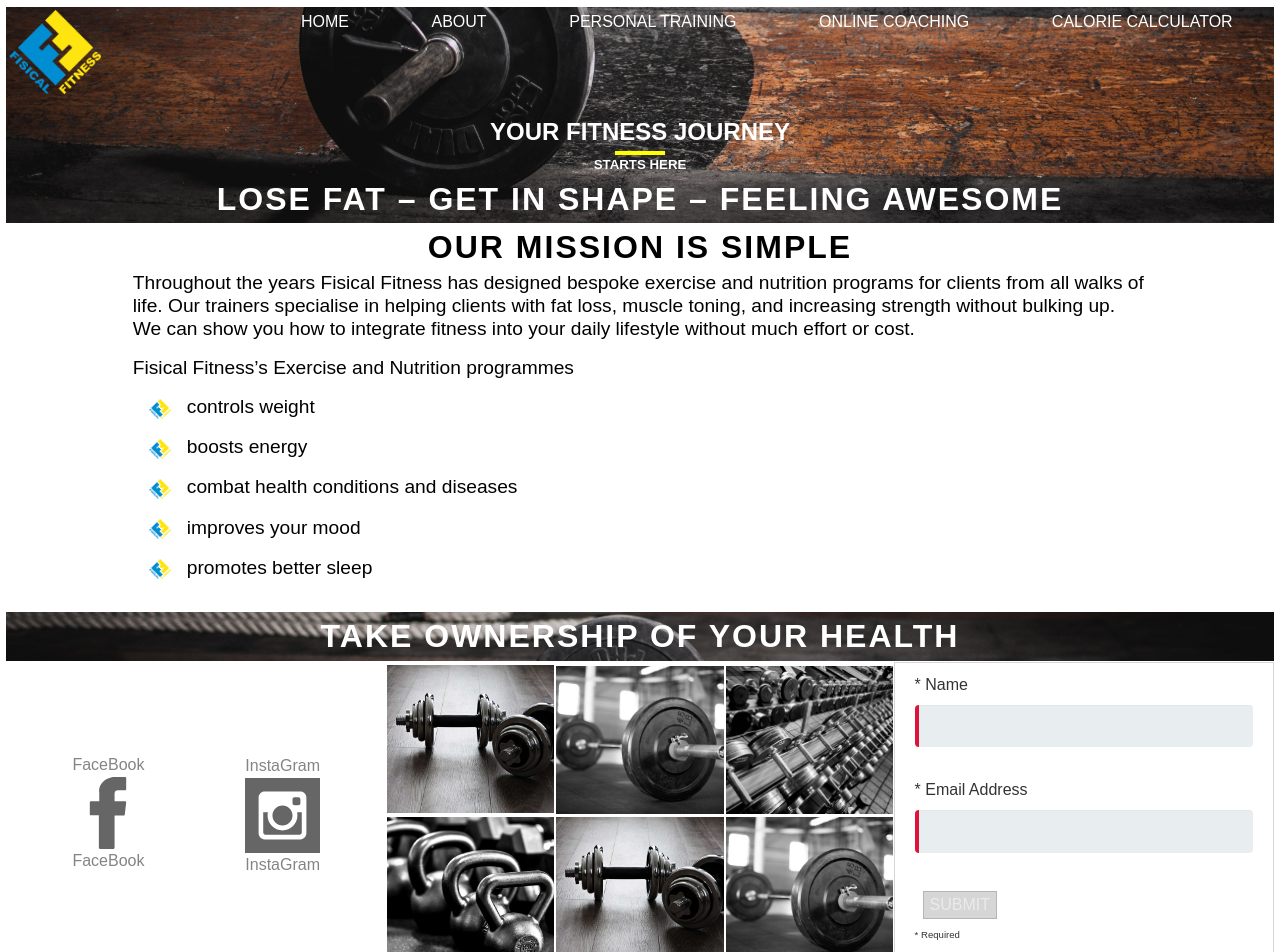
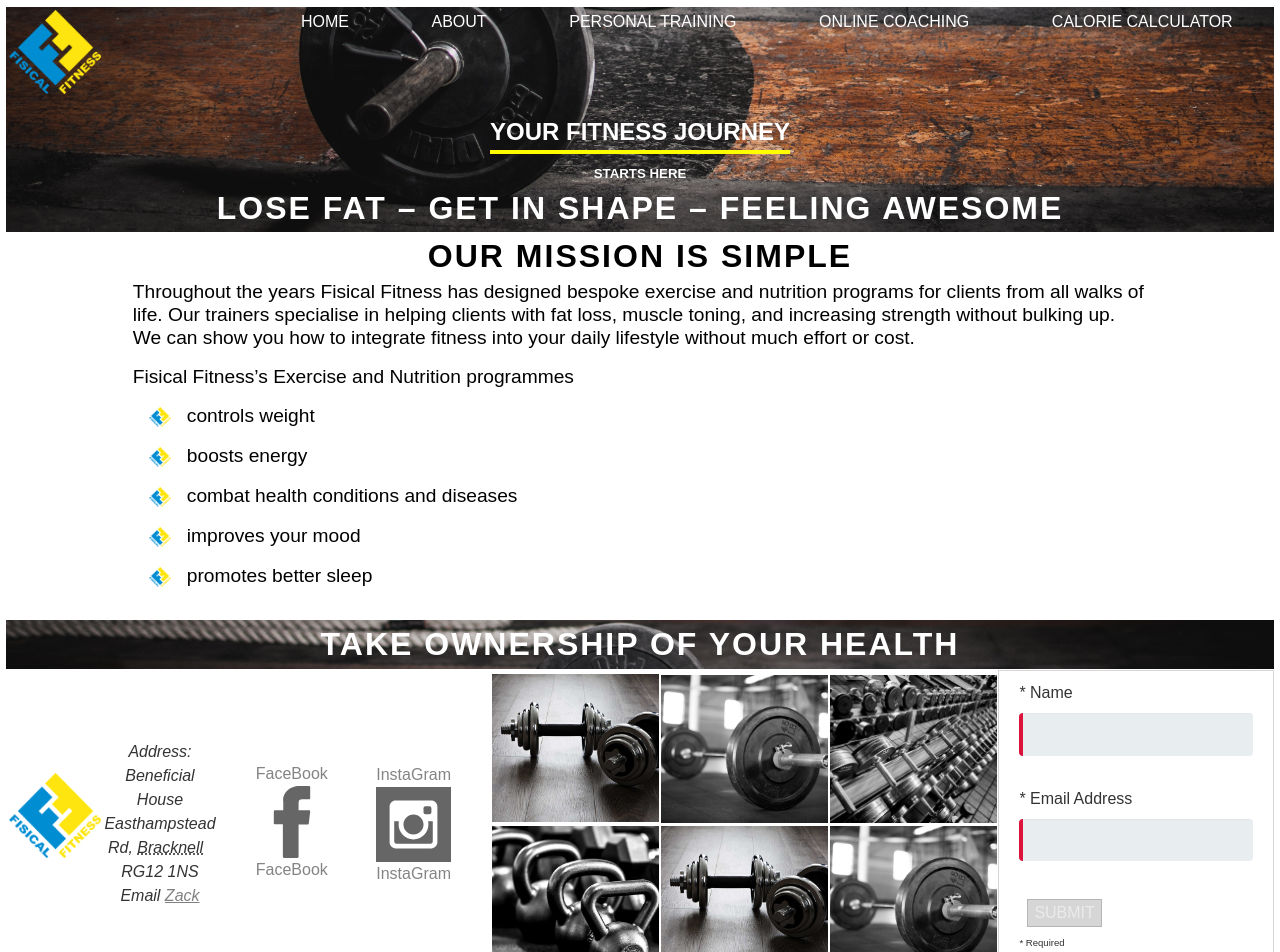
Before and after one commit to MeGallin/fisfitV2, a Vue app: page / in a window 1280 px wide. Shown: the top 952 px of the page. Built offline with nearby package versions, Linux system fonts and the light colour scheme.

Commit message:
minor tweaks

```diff
--- a/src/components/Footer/Footer.css
+++ b/src/components/Footer/Footer.css
@@ -143,3 +143,23 @@ footer {
   width: calc(100% / 3);
   height: calc(300px / 2);
 }
+
+/* unvisited link */
+a:link {
+  color: gray;
+}
+
+/* visited link */
+a:visited {
+  color: gray;
+}
+
+/* mouse over link */
+a:hover {
+  color: lightblue;
+}
+
+/* selected link */
+a:active {
+  color: yellow;
+}
--- a/src/components/Footer/Footer.vue
+++ b/src/components/Footer/Footer.vue
@@ -5,13 +5,32 @@
 
     <div class="item footerContent">
 
-      <!-- <div>
+      <div>
         <div class="logo">
           <router-link to="/">
             <img v-bind:src="`../../assets/images/${logo.colour}`" />
           </router-link>
         </div>
-      </div> -->
+      </div>
+
+      <div>
+        <address>
+          <span>
+            <span>Address:</span>
+            <br>
+            <span>Beneficial House</span>
+            <br>
+            <span>Easthampstead Rd</span>,
+            <abbr title="Bracknell, Berkshire">Bracknell</abbr>&nbsp;&nbsp;
+            <br>
+            <span>RG12 1NS</span>
+          </span>
+          <br>
+          <span>
+            Email <a href="mailto:zach@fisicalfitness.co.uk">Zack</a>
+          </span>
+        </address>
+      </div>
 
       <div class="item footer-center-content">
         <div class="inner-wrapper">
--- a/src/components/Header/Header.css
+++ b/src/components/Header/Header.css
@@ -52,9 +52,13 @@ nav {
 }
 
 /* Banner Content styling */
+.headerText {
+  border-bottom: yellow 4px solid;
+  margin-bottom: 0.4em;
+}
 .spacer {
   height: 4px;
-  width: 4%;
+  width: 20vw;
 }
 .home {
   background-color: yellow;
--- a/src/components/Header/Header.vue
+++ b/src/components/Header/Header.vue
@@ -44,8 +44,8 @@
 
       <div class="bannerContentContainer">
         <div v-if="homeBannerContent" class="bannerContentWrapper">
-          <h2>YOUR FITNESS JOURNEY</h2>
-          <div class="spacer home"></div>
+          <h2 class="headerText">YOUR FITNESS JOURNEY</h2>
+          <!-- <div class="spacer home"></div> -->
           <h5>STARTS HERE</h5>
           <h1 class="title">LOSE FAT – GET IN SHAPE – FEELING AWESOME</h1>
           <!-- <div class="bannerContentInnerWrapper">
```
Also changed, not shown: 1 other file (tests, documents, lock files or other folders).
